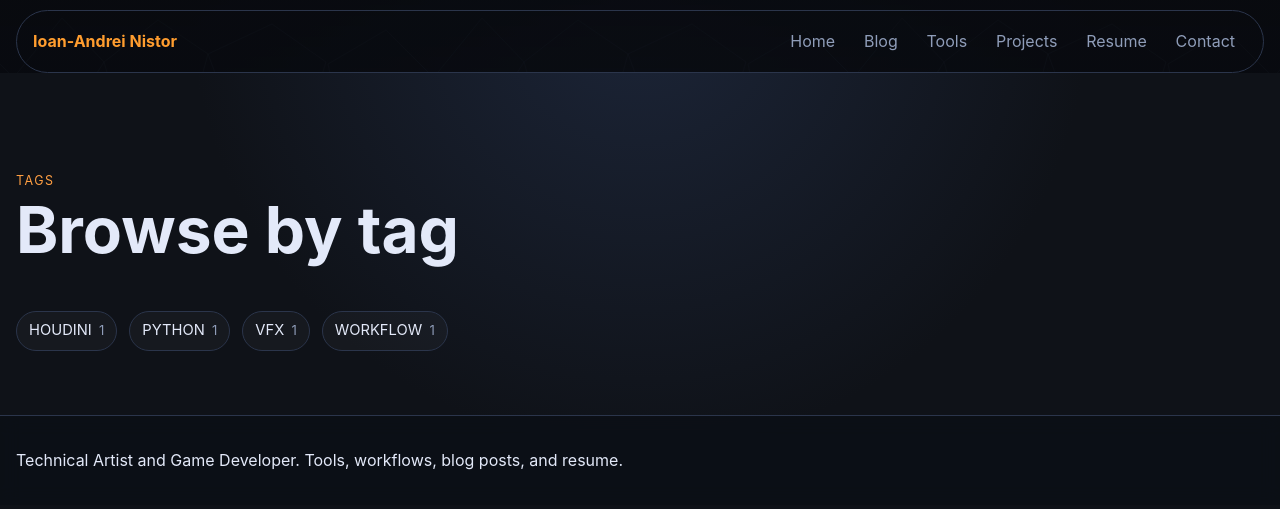
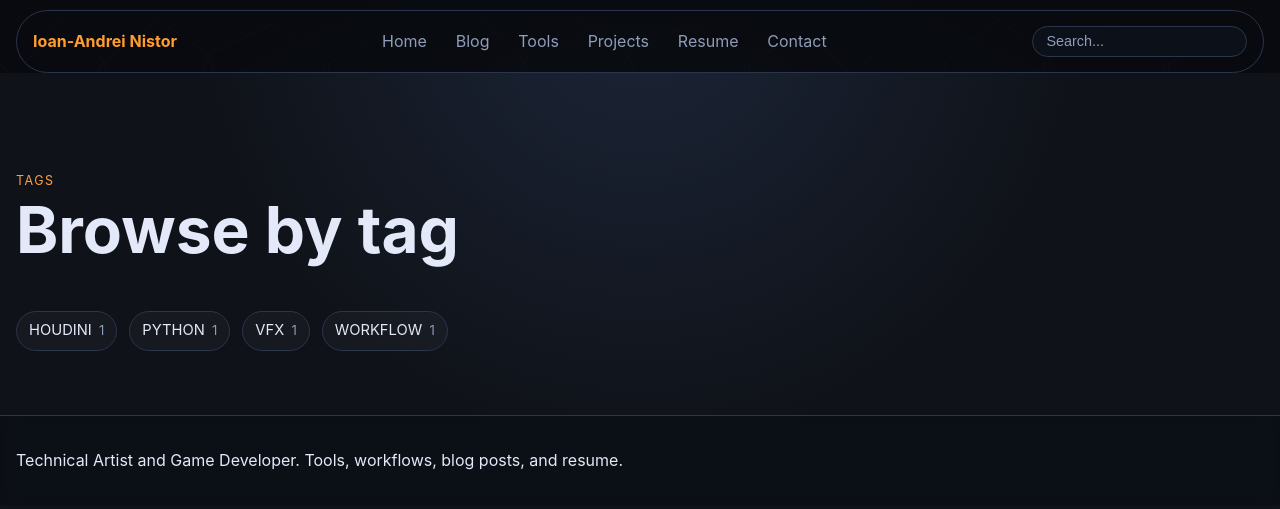
Before and after one commit to ianistor/ian_mywebsite, a Jekyll site: the page built from tags/index.md, in a window 1280 px wide and 900 px high. Shown: the top 509 px of the window. Built offline with Jekyll 4.4.1, drawn with Linux system fonts in a browser that asks for light colours; nearby versions of some CDN libraries.

Commit message:
Re-add header search bar UI

```diff
--- a/_layouts/default.html
+++ b/_layouts/default.html
@@ -41,6 +41,17 @@
           {% endfor %}
           <a class="header-contact-button" href="{{ '/#contact' | relative_url }}">Contact</a>
         </nav>
+        <form class="header-search" role="search" aria-label="Site search">
+          <label class="sr-only" for="site-search-input">Search site content</label>
+          <input
+            id="site-search-input"
+            name="q"
+            type="search"
+            autocomplete="off"
+            placeholder="Search..."
+          >
+          <ul id="header-search-results" class="header-search-results" hidden></ul>
+        </form>
       </div>
     </div>
   </header>
--- a/assets/css/style.css
+++ b/assets/css/style.css
@@ -196,9 +196,77 @@ a:hover {
 }
 
 .nav-toggle,
-.header-controls,
+.header-controls {
+  display: none;
+}
+
 .header-search {
-  display: none;
+  position: relative;
+  display: flex;
+  align-items: center;
+  min-width: 200px;
+  max-width: 260px;
+}
+
+#site-search-input {
+  width: 100%;
+  border: 1px solid var(--line);
+  border-radius: 999px;
+  background: rgba(14, 18, 28, 0.85);
+  color: var(--text);
+  padding: 0.42rem 0.85rem;
+  font-size: 0.9rem;
+}
+
+#site-search-input::placeholder {
+  color: var(--muted);
+}
+
+#site-search-input:focus {
+  outline: 1px solid rgba(255, 157, 47, 0.5);
+  border-color: rgba(255, 157, 47, 0.65);
+}
+
+.header-search-results {
+  position: absolute;
+  top: calc(100% + 0.45rem);
+  right: 0;
+  z-index: 50;
+  width: min(340px, 84vw);
+  max-height: 340px;
+  overflow-y: auto;
+  margin: 0;
+  padding: 0.4rem;
+  list-style: none;
+  border: 1px solid var(--line);
+  border-radius: 12px;
+  background: rgba(7, 10, 18, 0.97);
+  box-shadow: 0 20px 40px rgba(0, 0, 0, 0.35);
+}
+
+.header-search-result-link {
+  display: flex;
+  align-items: baseline;
+  justify-content: space-between;
+  gap: 0.8rem;
+  padding: 0.5rem 0.6rem;
+  border-radius: 8px;
+  color: var(--text);
+}
+
+.header-search-result-link:hover {
+  background: var(--panel-2);
+}
+
+.header-search-result-link small {
+  color: var(--muted);
+  text-transform: uppercase;
+  letter-spacing: 0.04em;
+}
+
+.header-search-results-empty {
+  padding: 0.6rem;
+  color: var(--muted);
 }
 
 .sr-only {
```
